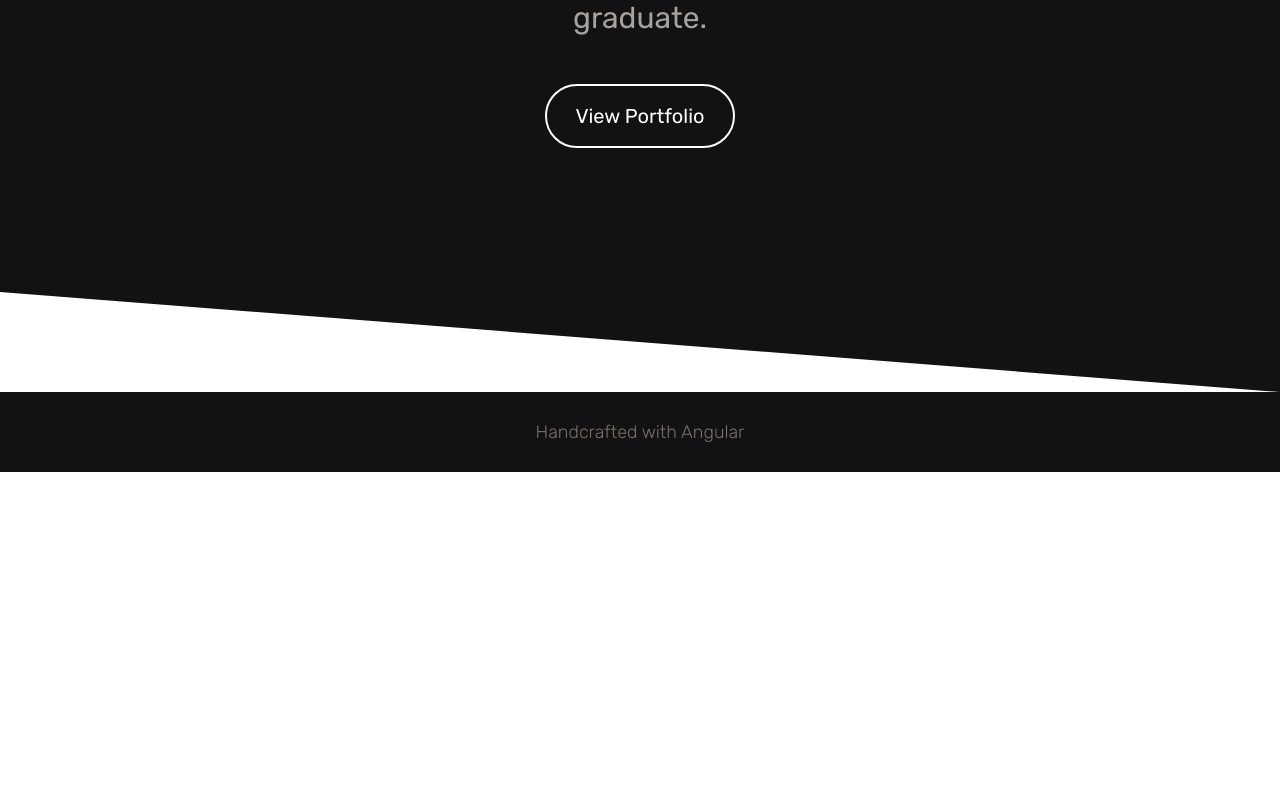
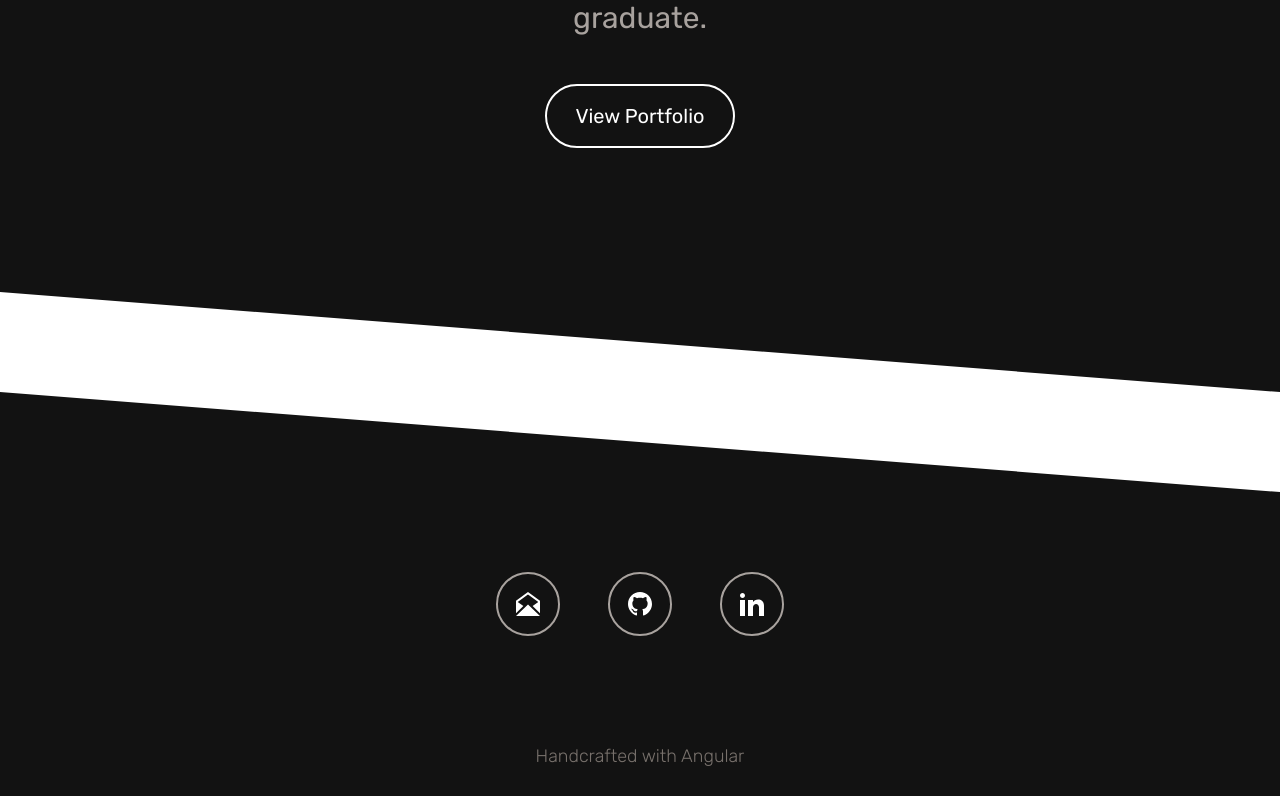
Before and after one commit to robertjosephwayne/personal-website, an Angular app: page / in a window 1280 px wide. Shown: the part 400-1196 px from the top of the page. Before the commit the page ends 872 px from the top, so only its background shows below. Built offline with nearby package versions, Linux system fonts and the light colour scheme; what @ngrx/store would draw is missing.

Commit message:
Add call to action

```diff
--- a/src/app/components/home/home.component.html
+++ b/src/app/components/home/home.component.html
@@ -1 +1,3 @@
 <app-home-banner></app-home-banner>
+
+<app-call-to-action></app-call-to-action>
```
